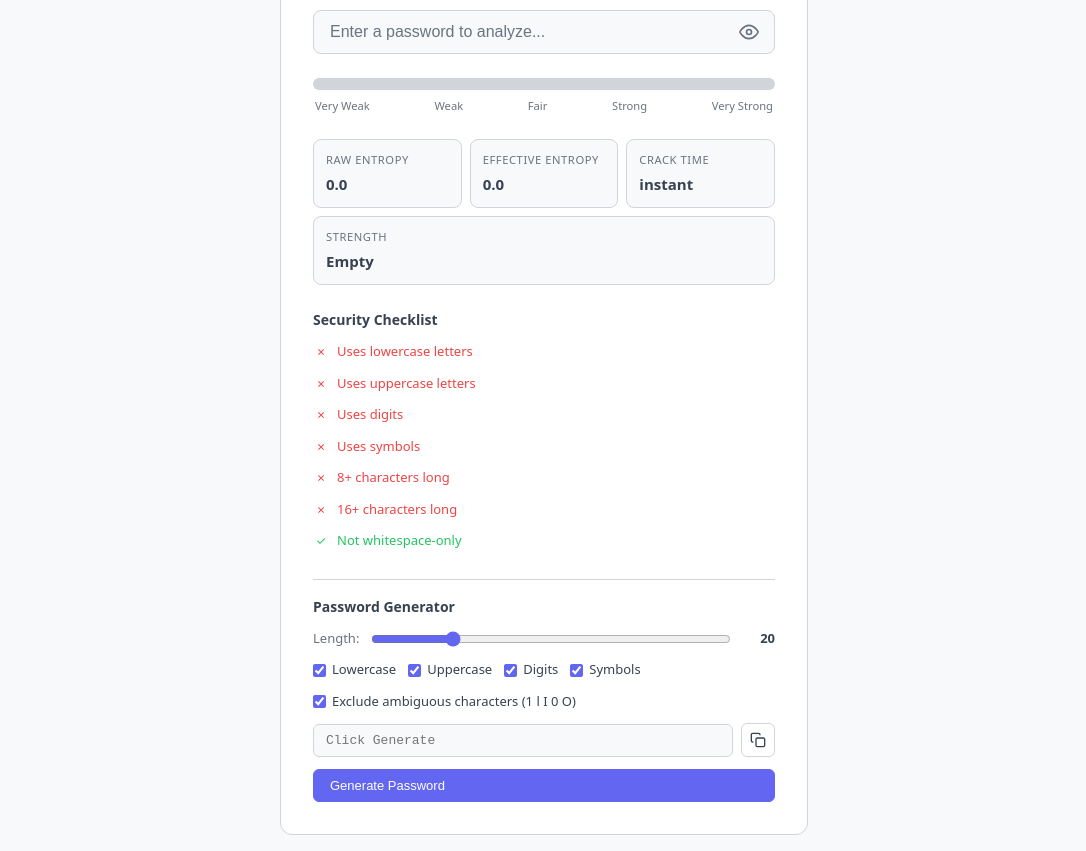
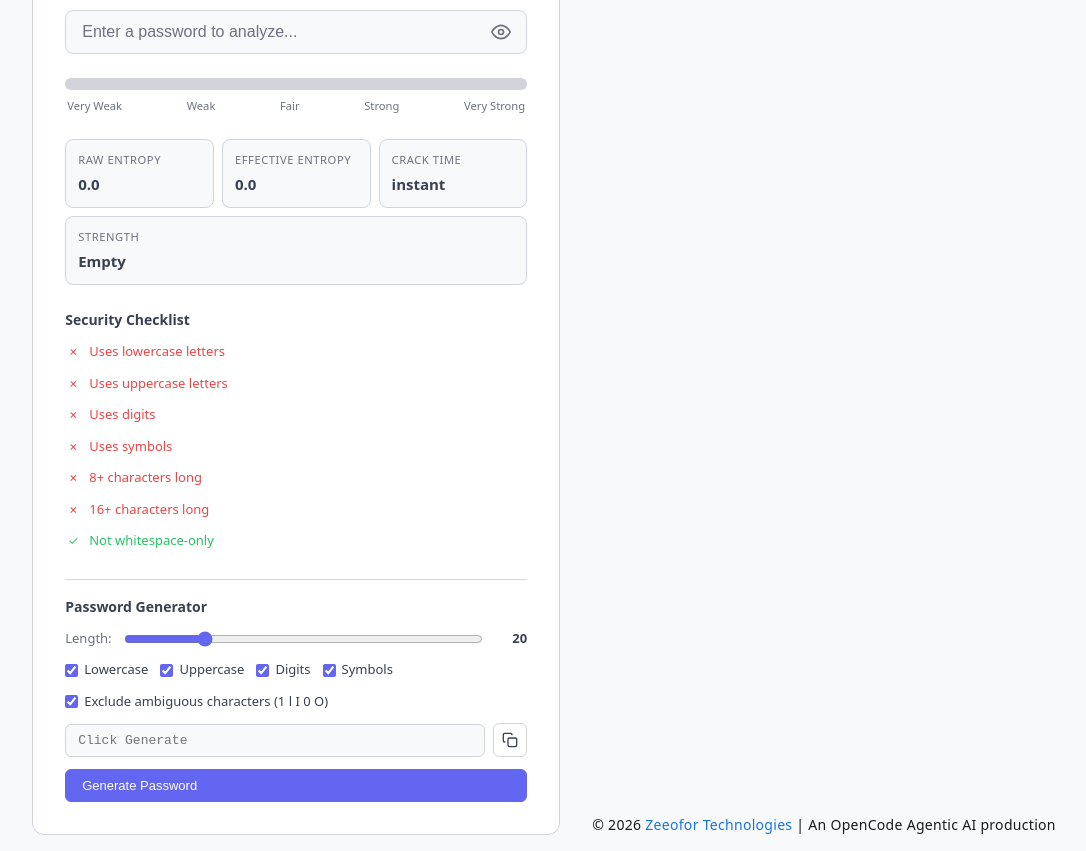
Before and after one commit to traez/agentic-password-pulse, a website built with Vite: page index.html in a window 1280 px wide. Shown: the part 99-950 px from the top of the page, without its empty margins (96-1182 px from the left). Built offline with nearby package versions, Linux system fonts and the light colour scheme.

Commit message:
attemptign to add footer element

```diff
--- a/index.html
+++ b/index.html
@@ -118,6 +118,8 @@
 
     <div id="toast-container" class="toast-container"></div>
 
+    <footer id="footer"></footer>
+
     <script type="module" src="/src/main.ts"></script>
   </body>
 </html>
--- a/src/main.ts
+++ b/src/main.ts
@@ -96,3 +96,8 @@ document.addEventListener('DOMContentLoaded', () => {
 
   analyzeAndRender(ui, '');
 });
+
+document.getElementById("footer").innerHTML =
+  "\u00A9 " +
+  new Date().getFullYear() +
+  ' <a href="https://github.com/traez/agentic-password-pulse" target="_blank" rel="noopener noreferrer">Zeeofor Technologies</a> | An OpenCode Agentic AI production';
--- a/src/style.css
+++ b/src/style.css
@@ -8,7 +8,12 @@
   --danger: #ef4444;
   --focus: #6366f1;
 
-  font: 16px/1.5 system-ui, -apple-system, 'Segoe UI', Roboto, sans-serif;
+  font:
+    16px/1.5 system-ui,
+    -apple-system,
+    "Segoe UI",
+    Roboto,
+    sans-serif;
   color: var(--text);
   background: var(--bg);
   color-scheme: light;
@@ -28,7 +33,9 @@
   }
 }
 
-*, *::before, *::after {
+*,
+*::before,
+*::after {
   box-sizing: border-box;
   margin: 0;
   padding: 0;
@@ -137,7 +144,9 @@ body {
   height: 100%;
   width: 0%;
   border-radius: 6px;
-  transition: width 0.2s ease-out, background-color 0.3s ease;
+  transition:
+    width 0.2s ease-out,
+    background-color 0.3s ease;
 }
 
 .meter-labels {
@@ -330,7 +339,9 @@ body {
   cursor: pointer;
   background: var(--surface);
   color: var(--text);
-  transition: border-color 0.15s, background 0.15s;
+  transition:
+    border-color 0.15s,
+    background 0.15s;
   display: inline-flex;
   align-items: center;
   gap: 0.375rem;
@@ -381,9 +392,11 @@ body {
   font-weight: 500;
   opacity: 0;
   transform: translateY(10px);
-  transition: opacity 0.25s ease, transform 0.25s ease;
+  transition:
+    opacity 0.25s ease,
+    transform 0.25s ease;
   pointer-events: auto;
-  box-shadow: 0 4px 12px rgba(0,0,0,0.15);
+  box-shadow: 0 4px 12px rgba(0, 0, 0, 0.15);
 }
 
 .toast-success {
@@ -404,6 +417,24 @@ body {
 .toast-hiding {
   opacity: 0;
   transform: translateY(-10px);
+}
+
+footer {
+  margin-top: auto;
+  text-align: center;
+  font-size: 14px;
+  font-weight: 500;
+  color: #1a1a1a;
+  padding: 8px 16px 16px;
+  letter-spacing: 0.3px;
+  line-height: 1.5;
+}
+footer a {
+  color: #1a73e8;
+  text-decoration: none;
+}
+footer a:hover {
+  text-decoration: underline;
 }
 
 @media (max-width: 480px) {
```
